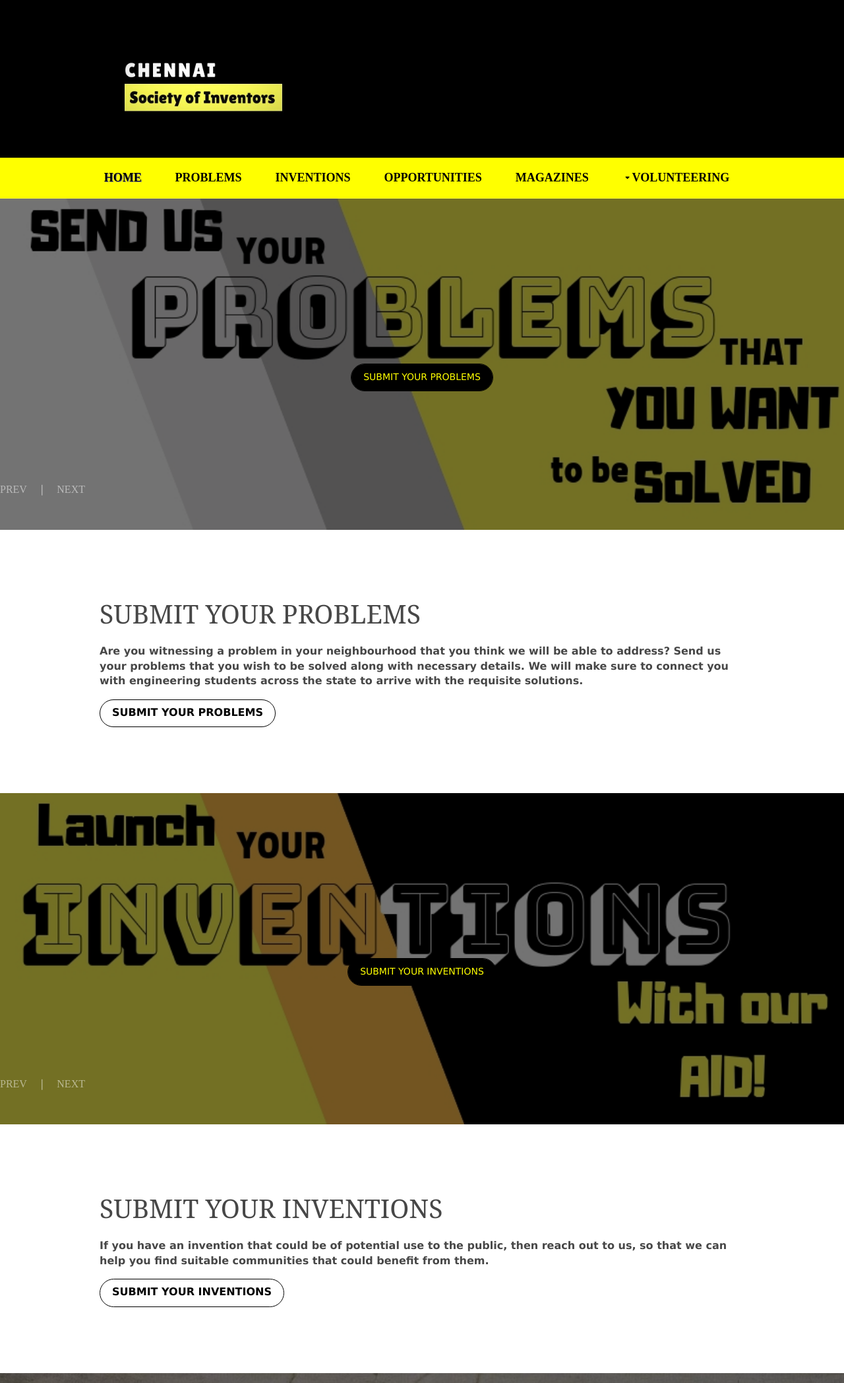
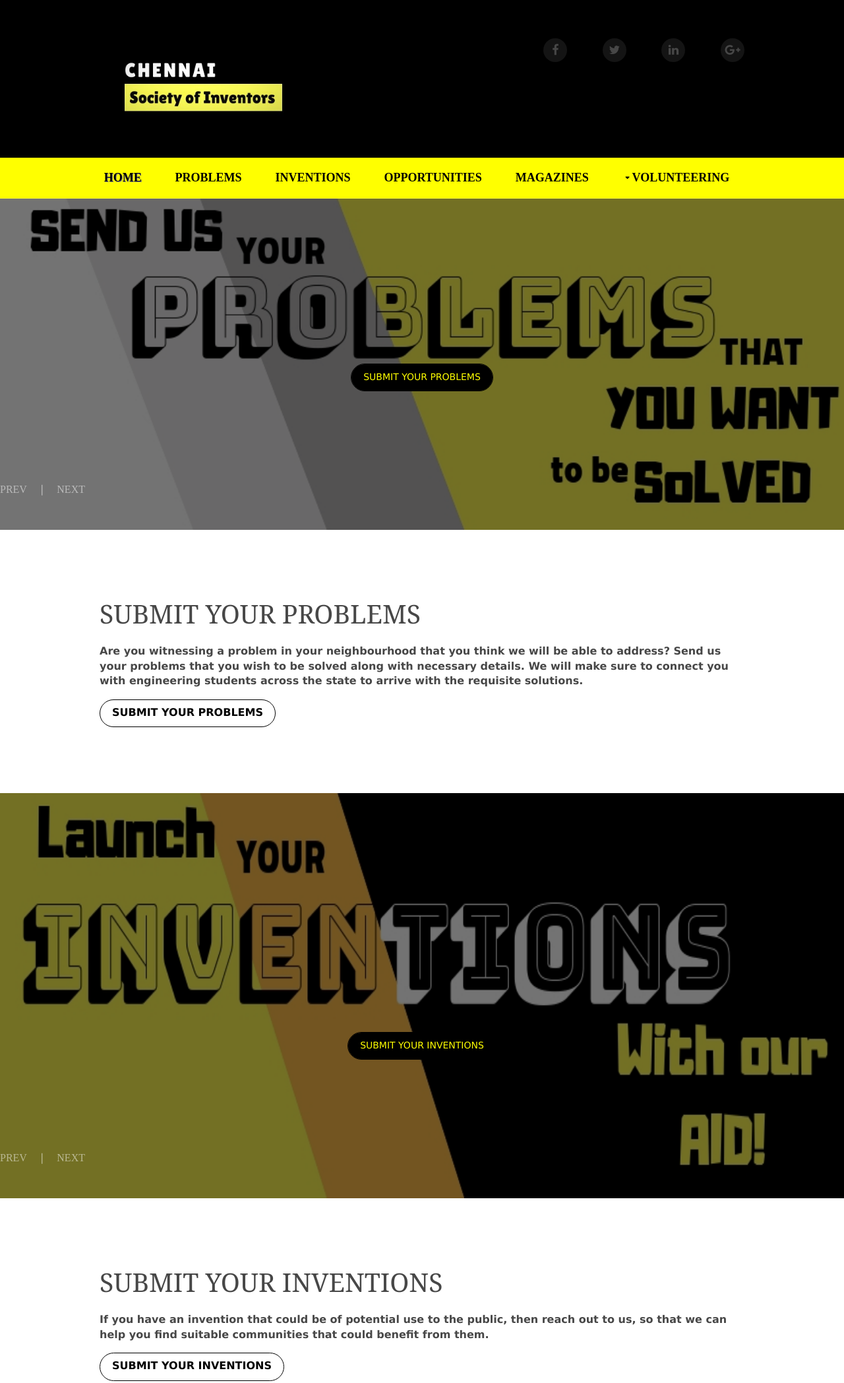
Before and after one commit to Chennai-Society-of-Inventors/chennai-society-of-inventors.github.io, a plain HTML site: page index.html in a window 1280 px wide. Shown: the top 2096 px of the page at 66% size. Drawn offline with Linux system fonts and the light colour scheme.

Commit message:
Change styles

```diff
--- a/index.html
+++ b/index.html
@@ -12,6 +12,14 @@
   <header id="header" class="hoc clear">
     <div id="logo" class="fl_left">
     <img style="width: 300px; height: auto;" src="images/logo.jpg">
+    </div>
+    <div id="quickinfo" class="fl_right">
+    	<ul class="faico clear">
+          <li><a class="faicon-facebook" href="#"><i class="fa fa-facebook"></i></a></li>
+          <li><a class="faicon-twitter" href="#"><i class="fa fa-twitter"></i></a></li>
+          <li><a class="faicon-linkedin" href="#"><i class="fa fa-linkedin"></i></a></li>
+          <li><a class="faicon-google-plus" href="#"><i class="fa fa-google-plus"></i></a></li>
+        </ul>
     </div>
   </header>
 </div>
@@ -67,18 +75,34 @@ Send us your problems that you wish to be solved along with necessary details. W
     </div>
   </main>
 </div>
-<div  class="bgded overlay" style="background-image:url('images/demo/invent.jpeg');background-repeat: no-repeat; background-size: 100% 100%;"  id="pageintro" class="hoc clear">
+<div class="bgded overlay" style="background-image:url('images/demo/invent.jpeg');background-repeat: no-repeat; background-size: 100% 100%;"  id="pageintro" class="hoc clear">
     <div class="flexslider basicslider">
       <ul class="slides">
         <li>
           <article>
-            <h3></h3>
+            <br>
+            <br>
+            <br>
+            <br>
+            <br>
             <footer><a class="btn" href="inventions.html">Submit your Inventions</a></footer>
           </article>
         </li>
       </ul>
+      <!-- <ul class="slides">
+      	<li>
+          <article>
+            <br>
+            <br>
+            <br>
+            <br>
+            <br>
+            <footer><a class="btn" href="inventions.html">Submit your Inventions</a></footer>
+          </article>
+        </li>
+      </ul> -->
     </div>
-  </div>
+</div>
     <div class="wrapper row3">
   <main class="hoc container clear">
     <div class="group">
--- a/layout/styles/layout.css
+++ b/layout/styles/layout.css
@@ -421,3 +421,9 @@ table a, #comments a{background-color:inherit;}
 
 	#header #quickinfo li{display:block; margin-right:0;}
 }
+
+.flex-direction-nav {
+	margin-left: auto !important;
+	margin-right: auto !important;
+	text-align: center !important;
+}
```
Also changed, not shown: areadirectors.html (+8 -0 lines), collegerepresentatives.html (+8 -0 lines), inventions.html (+8 -0 lines), magazines.html (+8 -0 lines), opportunities.html (+8 -0 lines), problems.html (+8 -0 lines), volunteering.html (+8 -0 lines), images/demo/ad1.jpeg (added).
